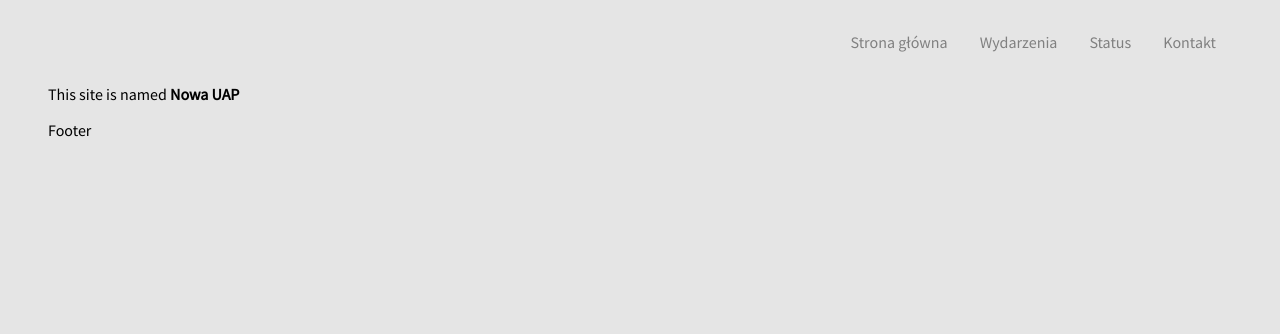
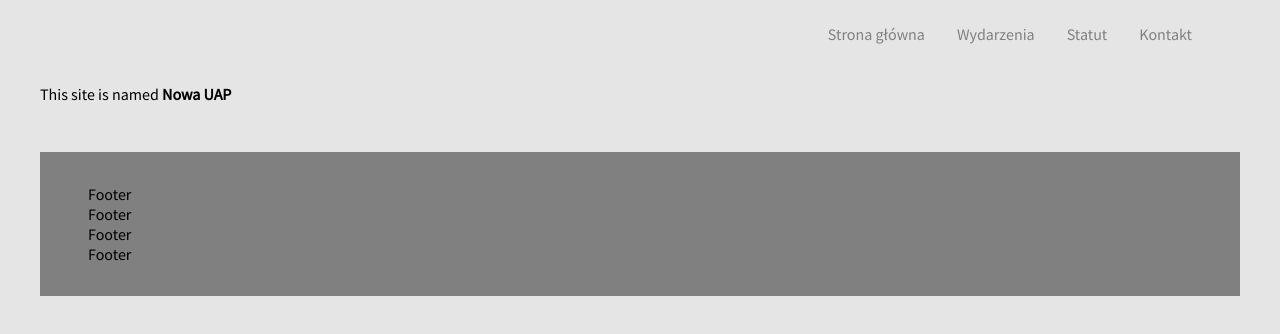
Before and after one commit to UrbaniakM/nowa-uap, a Gatsby site: page / in a window 1280 px wide. Built offline with nearby package versions, Linux system fonts and the light colour scheme; Gatsby itself is replaced by a stand-in of ours.

Commit message:
Modify styles

```diff
--- a/src/Layout.tsx
+++ b/src/Layout.tsx
@@ -16,7 +16,6 @@ const AppWrapper = styled.div`
   max-width: 1200px;
   justify-content: center;
   margin: auto;
-  padding: ${props => props.theme.spacing(2, 6)}
 `
 
 const MainLayout: React.FC = ({ children }) => (
@@ -27,9 +26,7 @@ const MainLayout: React.FC = ({ children }) => (
       <div>
         {children}
       </div>
-      <div>
-        <Footer />
-      </div>
+      <Footer />
     </AppWrapper>
   </>
 )
--- a/src/components/Footer/Footer.tsx
+++ b/src/components/Footer/Footer.tsx
@@ -1,9 +1,21 @@
 import * as React from 'react';
+import styled from 'styled-components';
+
+const Wrapper = styled.div`
+  display: flex;
+  flex-direction: column;
+  background-color: grey;
+  margin-top: ${props => props.theme.spacing(6)};
+  padding: ${props => props.theme.spacing(4, 6)};
+`
 
 export const Footer: React.FC = () => {
   return (
-    <div>
-      Footer
-    </div>
+    <Wrapper>
+      <div>Footer</div>
+      <div>Footer</div>
+      <div>Footer</div>
+      <div>Footer</div>
+    </Wrapper>
   )
 }
--- a/src/components/TopMenu/TopMenu.tsx
+++ b/src/components/TopMenu/TopMenu.tsx
@@ -6,7 +6,7 @@ const Wrapper = styled.div`
   display: flex;
   justify-content: flex-end;
   align-items: center;
-  padding: ${props => props.theme.spacing(2, 0)}
+  padding: ${props => props.theme.spacing(3, 4)}
 `
 
 export const TopMenu: React.FC = () => {
@@ -14,7 +14,7 @@ export const TopMenu: React.FC = () => {
     <Wrapper>
       <Link to={'/'}>Strona główna</Link>
       <Link to={'/events'}>Wydarzenia</Link>
-      <Link to={'/statute'}>Status</Link>
+      <Link to={'/statute'}>Statut</Link>
       <Link to={'/contact'}>Kontakt</Link>
     </Wrapper>
   )
```
